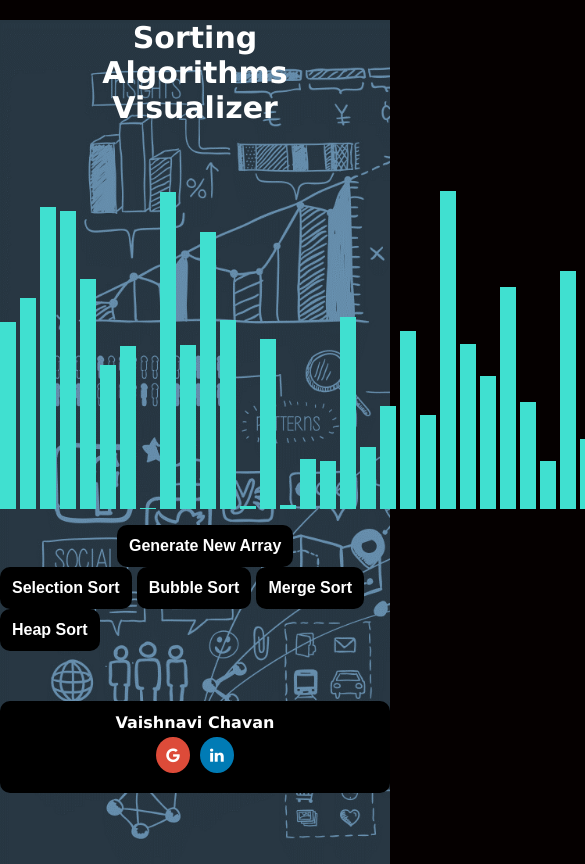
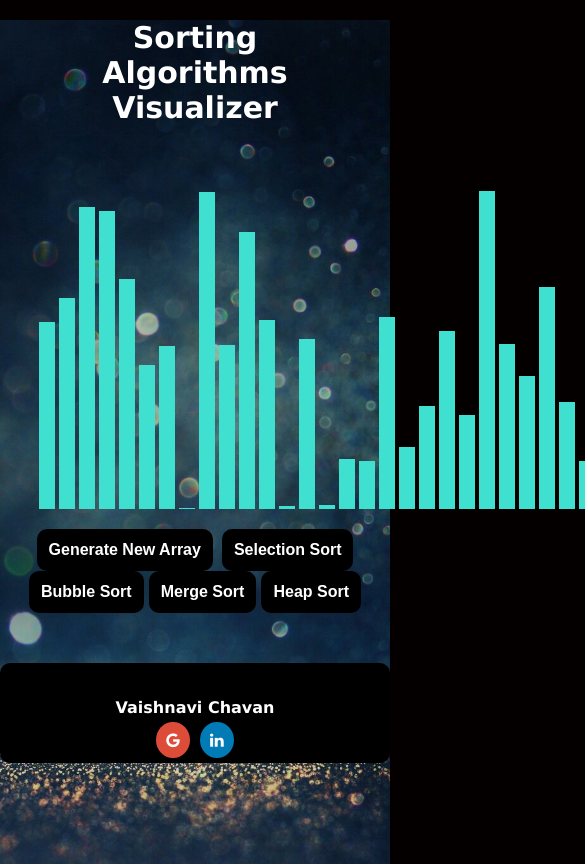
Before and after one commit to ch-vaishnavi/MyProfile, a plain HTML site: page Sorting/index.html in a window 390 px wide. Shown: the top 864 px of the page, 585 px wide, since content can reach past the window. Drawn offline with Linux system fonts and the light colour scheme.

Commit message:
responsive

```diff
--- a/Sorting/index.html
+++ b/Sorting/index.html
@@ -1,6 +1,5 @@
 <!DOCTYPE html>
 <html lang="en">
-
   <!-- head -->
   <head>
     <meta charset="UTF-8" />
@@ -15,18 +14,16 @@
     <link href="style.css" rel="stylesheet" />
     <link rel="stylesheet" href="https://cdnjs.cloudflare.com/ajax/libs/font-awesome/4.7.0/css/font-awesome.min.css">
   </head>
-
+<div class="container background-img">
   <!-- body -->
-
     <body>
-  <div class="background-img">
         <section class="head">Sorting Algorithms Visualizer</section>
         <section class="data-container"></section>
 
-      <!-- "Generate New Array" button -->
+        <div class="btns">
           <button  class="btn1" onclick="generate()" id="Button1" >
             Generate New Array</button>
-      <!-- "Sorting Algorithms" button -->
+
           <button class="btn2"
                   onclick="SelectionSort(),disable()" id="Button2" >
             Selection Sort</button>
@@ -39,14 +36,13 @@
           <button  class="btn4"
                 onclick="HeapSort(),disable()" id="Button4" >
             Heap Sort</button>
-
+        </div>
+    </body>
     <div  class="persnal-info">
       Vaishnavi Chavan   <span class="contact-me"><a href="mailto: vaishnavi.chavan1811@gmail.com" class="fa fa-google"></a>
-      <a href="https://www.linkedin.com/in/vaishnavi-chavan-7062171ab/" class="fa fa-linkedin"></a></span></div>
+      <a href="https://www.linkedin.com/in/vaishnavi-chavan-7062171ab/" class="fa fa-linkedin"></a></span>
     </div>
-</body>
-
-
+</div>
   <!-- linking index.js -->
   <script src="script.js"></script>
 </html>
--- a/Sorting/script.js
+++ b/Sorting/script.js
@@ -322,8 +322,9 @@ async function SelectionSort(delay = 300) {
   document.getElementById("Button4").style.backgroundColor = "#6f459e";
 }
 
+let num =  Math.round(screen.width/25);
 
-generatebars();
+generatebars(num);
 
  function generate()
 {
--- a/Sorting/style.css
+++ b/Sorting/style.css
@@ -1,7 +1,10 @@
 .mySlides {
     display: none;
 }
-
+.container {
+    height: 100%;
+    width: 100%;
+}
 
 body,html {
     background-color: rgb(5, 0, 0);
@@ -12,7 +15,6 @@ body,html {
 .background-img
 {
     height: 100%;
-    background-image: url('b2.jpg');
     background-repeat: no-repeat;
     background-attachment: fixed;
     background-size: cover;
@@ -30,7 +32,7 @@ body,html {
 }
 
 .data-container {
-    width: 1000px;
+    width: 80%;
     height: 384px;
     position: relative;
     margin: 0 auto;
@@ -72,16 +74,18 @@ body,html {
     width: 100%;
     text-align: center;
 }
+.btns {
+    text-align: center;
+}
 .btn1 {
     padding: 12px;
     font-weight: bolder;
+    font-size: 16px;
     background-color: #000000;
     border-radius: 10px;
     color: white;
-    font-size: 16px;
     border: white;
-    margin-left: 30vw;
-    margin-top: 4vw;
+    margin-top: 20px;
     margin-right: 1vw;
 }
 .btn2 {
@@ -125,16 +129,29 @@ body,html {
 
 .persnal-info {
     margin-top: 50px;
-    padding: 12px;
-    height: 50px;
+    padding: 35px;
+    height: 30px;
     font-weight: bolder;
     background-color: #000000;
     border-radius: 10px;
     color: white;
     font-size: 16px;
     border: white;
-    padding-bottom: 30px;
     text-align: center;
+    position: relative;
+}
+
+
+@media (max-width: 970px) {
+    .background-img {
+        background-image: url('bmob.jpg');
+    }
+}
+
+@media (min-width: 971px) {
+    .background-img {
+        background-image: url('b2.jpg');
+    }
 }
 
 .fa {
@@ -146,20 +163,16 @@ body,html {
     border-radius: 50%;
   }
 
-  /* Add a hover effect if you want */
   .fa:hover {
     opacity: 0.7;
   }
 
-  /* Set a specific color for each brand */
 
-  /* Facebook */
   .fa-google {
     background: #dd4b39;
     color: white;
   }
 
-  /* Twitter */
   .fa-linkedin {
     background: #007bb5;
     color: white;
```
Also changed, not shown: Sorting/bmob.jpg (added). Lines whose indentation alone changed are shown as unchanged.
